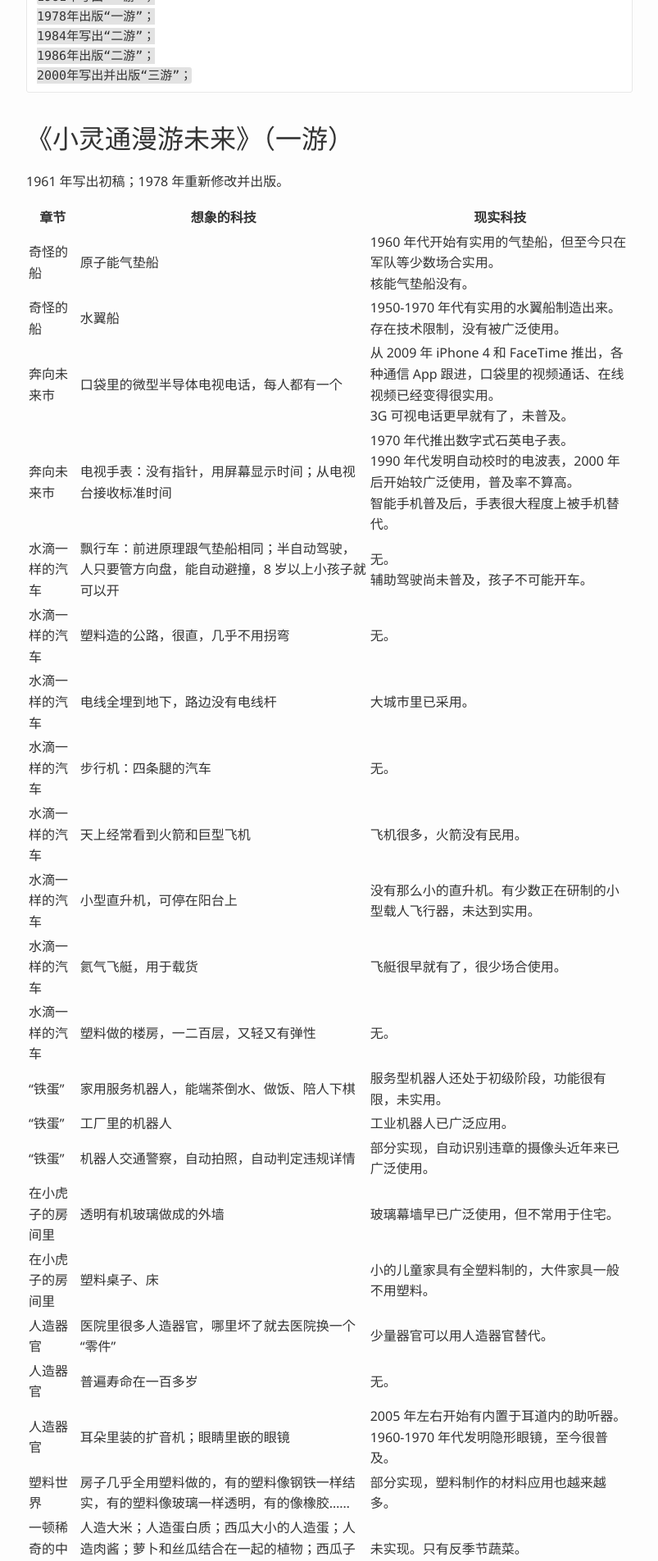
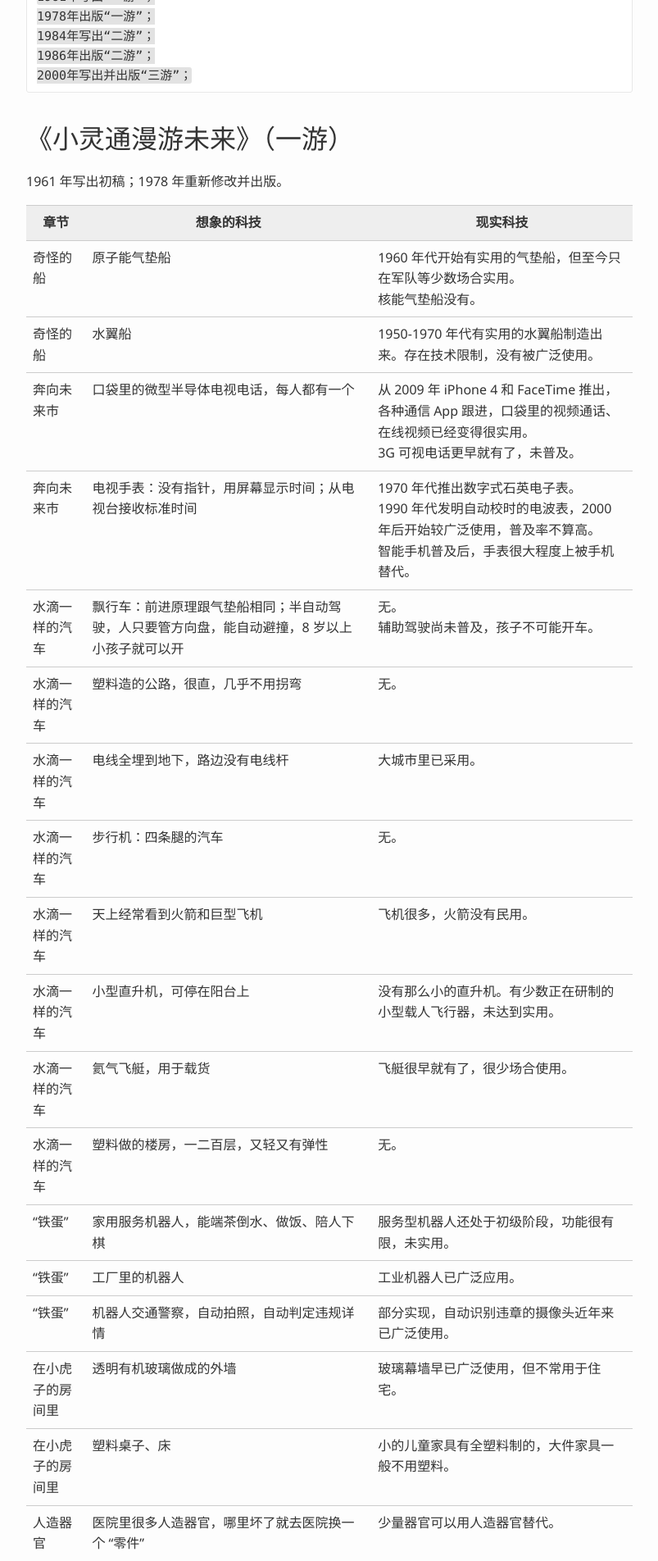
Before and after one commit to Quotation/quotation.github.io, a Jekyll site: the page built from _posts/2017-03-20-xiaolingtong-review.md, in a window 1280 px wide. Shown: the part 553-2457 px from the top of the page at 82% size, without its empty margins (238-1041 px from the left). Built offline with Jekyll 4.4.1, drawn with Linux system fonts in a browser that asks for light colours; nearby versions of some CDN libraries.

Commit message:
修改table样式

```diff
--- a/_sass/_base.scss
+++ b/_sass/_base.scss
@@ -172,7 +172,21 @@ pre {
     }
 }
 
+table {
+    border-collapse: collapse;
+    border-spacing: 0;
+}
 
+th, td {
+    vertical-align: top;
+    padding: 8px;
+    border-top: 1px solid #ccc;
+}
+
+th {
+    border-bottom: 1px solid #ccc;
+    background: #eee;
+}
 
 /**
  * Wrapper
```
